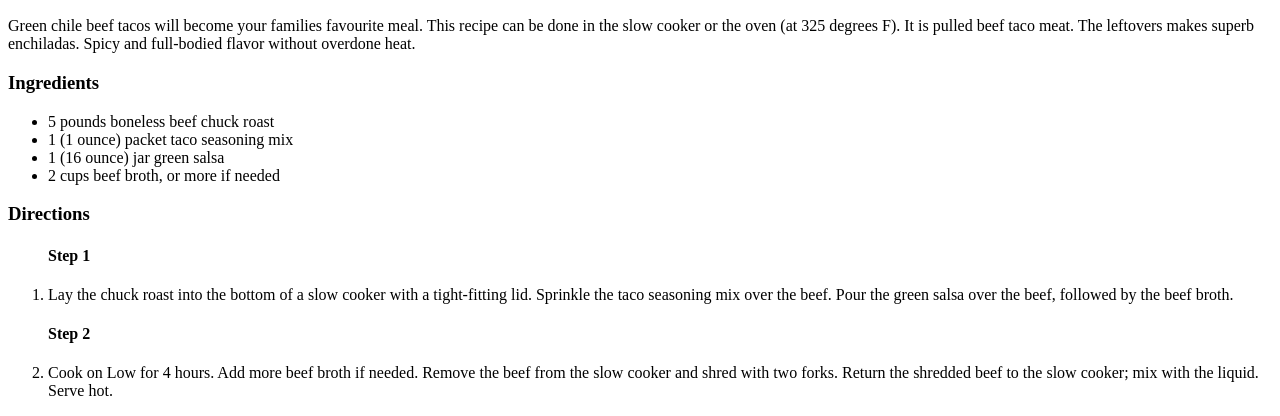
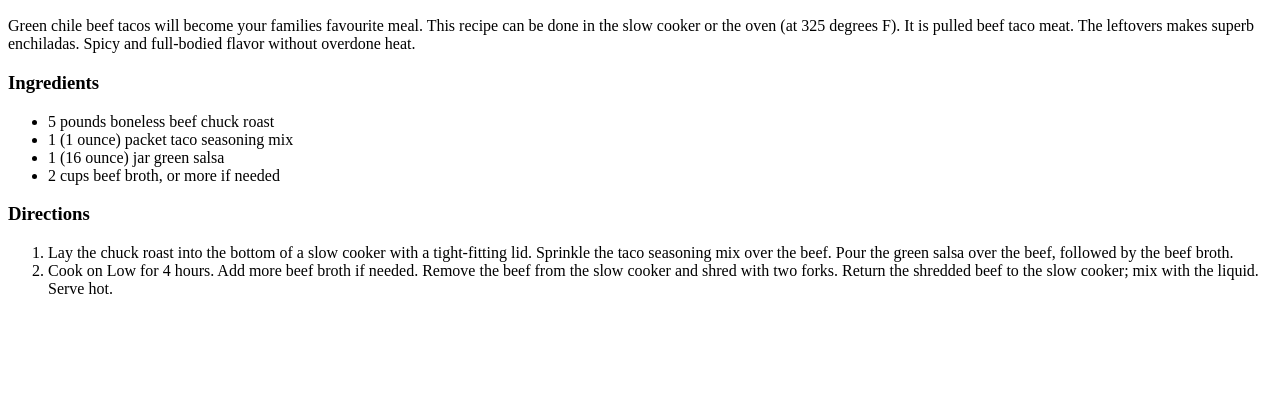
Before and after one commit to antmack94/odin-recipes, a plain HTML site: page recipes/greenchile.html in a window 1280 px wide. Shown: the part 416-832 px from the top of the page. After the commit the page ends 800 px from the top, so only its background shows below. Drawn offline with Linux system fonts and the light colour scheme.

Commit message:
removed Step 1 & 2 Numbers steps didn't make sense with an ordered list as well

```diff
--- a/recipes/greenchile.html
+++ b/recipes/greenchile.html
@@ -12,9 +12,9 @@
                 </ul>
             <h3> Directions </h3>
                 <ol>
-                    <h4> Step 1 </h4>
+
                     <li> Lay the chuck roast into the bottom of a slow cooker with a tight-fitting lid. Sprinkle the taco seasoning mix over the beef. Pour the green salsa over the beef, followed by the beef broth.</li>
-                    <h4> Step 2 </h4>
+
                     <li> Cook on Low for 4 hours. Add more beef broth if needed. Remove the beef from the slow cooker and shred with two forks. Return the shredded beef to the slow cooker; mix with the liquid. Serve hot.</li>
                 </ol>
     </body>
```
Also changed, not shown: index.html (+1 -1 lines).
